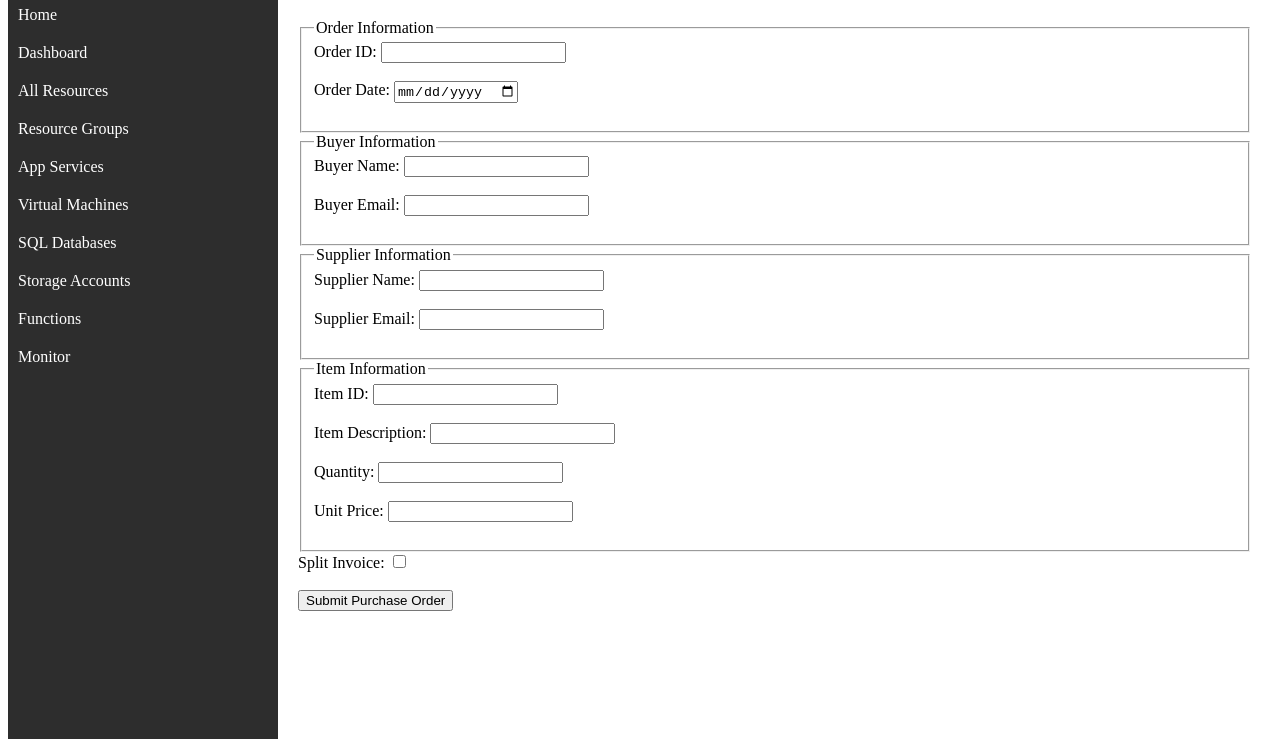
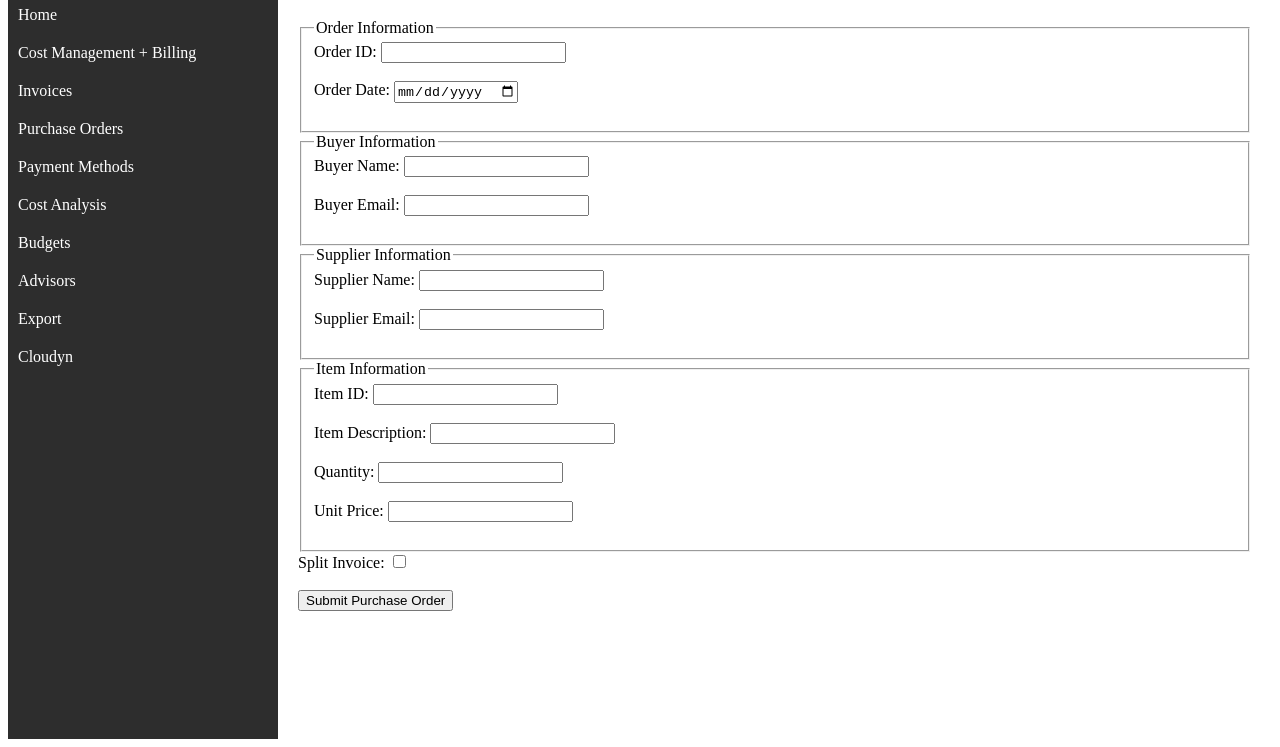
Before and after one commit to joshmerry/POManagement, a plain HTML site: page POInputCXml.html in a window 1280 px wide. Shown: the part 89-836 px from the top of the page. Drawn offline with Linux system fonts and the light colour scheme.

Commit message:
updating nav bar

```diff
--- a/POInputCXml.html
+++ b/POInputCXml.html
@@ -34,15 +34,15 @@
     <div class="nav-bar">
         <h2>Azure Portal</h2>
         <a href="#">Home</a>
-        <a href="#">Dashboard</a>
-        <a href="#">All Resources</a>
-        <a href="#">Resource Groups</a>
-        <a href="#">App Services</a>
-        <a href="#">Virtual Machines</a>
-        <a href="#">SQL Databases</a>
-        <a href="#">Storage Accounts</a>
-        <a href="#">Functions</a>
-        <a href="#">Monitor</a>
+        <a href="#">Cost Management + Billing</a>
+        <a href="#">Invoices</a>
+        <a href="#">Purchase Orders</a>
+        <a href="#">Payment Methods</a>
+        <a href="#">Cost Analysis</a>
+        <a href="#">Budgets</a>
+        <a href="#">Advisors</a>
+        <a href="#">Export</a>
+        <a href="#">Cloudyn</a>
     </div>
     <div class="content">
         <h1>Purchase Order Input Form</h1>
```
